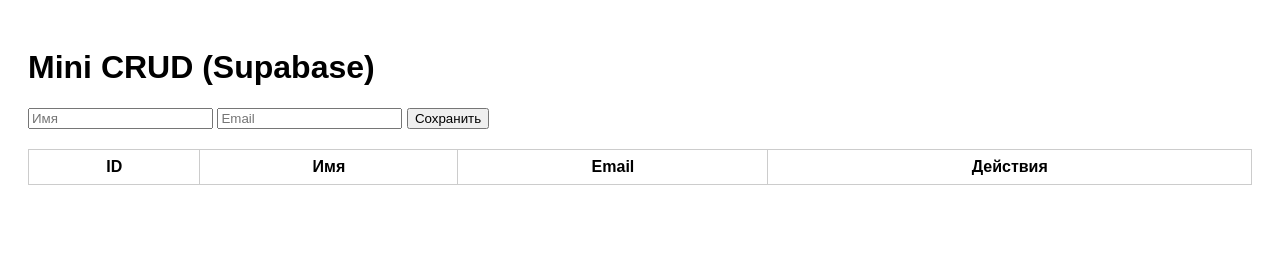
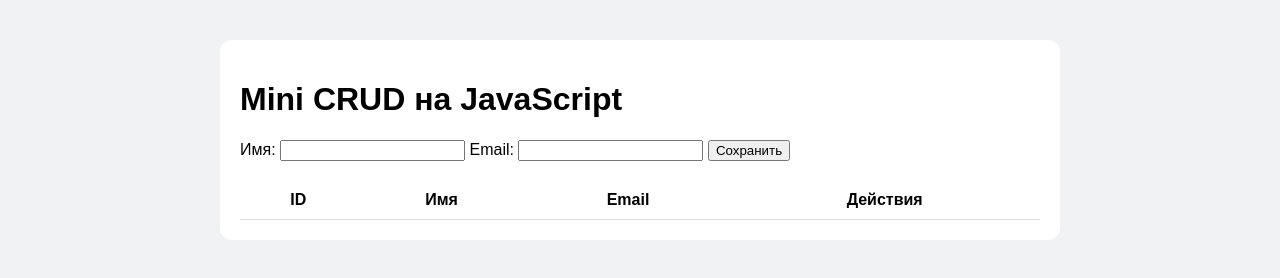
Before and after one commit to ToxaZh12/AntonZh1, a plain HTML site: page index.html in a window 1280 px wide. Drawn offline with Linux system fonts and the light colour scheme.

Commit message:
Update index.html

```diff
--- a/index.html
+++ b/index.html
@@ -2,29 +2,34 @@
 <html lang="ru">
 <head>
   <meta charset="UTF-8">
-  <title>Mini CRUD Supabase</title>
-  <script type="module" src="app.js"></script>
-  <style>
-    body { font-family: Arial; padding: 20px; }
-    table { width: 100%; border-collapse: collapse; margin-top: 20px; }
-    td, th { border: 1px solid #ccc; padding: 8px; }
-  </style>
+  <meta name="viewport" content="width=device-width, initial-scale=1.0">
+  <title>Mini CRUD JS</title>
+  <link rel="stylesheet" href="styles.css">
 </head>
 <body>
-  <h1>Mini CRUD (Supabase)</h1>
+  <div class="container">
+    <h1>Mini CRUD на JavaScript</h1>
 
     <form id="userForm">
       <input type="hidden" id="userId">
-    <input id="name" placeholder="Имя" required>
-    <input id="email" placeholder="Email" required>
+      <label>Имя: <input type="text" id="name" required></label>
+      <label>Email: <input type="email" id="email" required></label>
       <button type="submit">Сохранить</button>
     </form>
 
     <table>
       <thead>
-      <tr><th>ID</th><th>Имя</th><th>Email</th><th>Действия</th></tr>
+        <tr>
+          <th>ID</th>
+          <th>Имя</th>
+          <th>Email</th>
+          <th>Действия</th>
+        </tr>
       </thead>
       <tbody id="tableBody"></tbody>
     </table>
+  </div>
+
+  <script src="app.js"></script>
 </body>
 </html>
```
Lines whose indentation alone changed are shown as unchanged.
